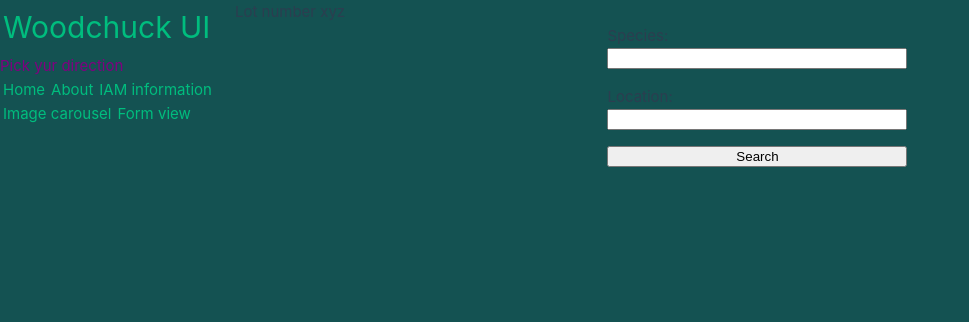
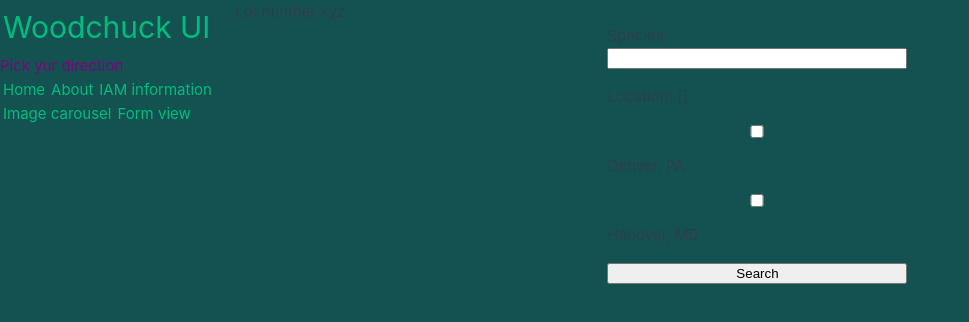
Before and after one commit to marsaviator-blip/woodchuck, a Vue app in the folder ui/: page /formview in a window 1280 px wide. Shown: the top 322 px of the page, without its empty margins (0-969 px from the left). Built offline with nearby package versions, Linux system fonts and the light colour scheme; no server answers.

Commit message:
update to FormView

```diff
--- a/ui/src/views/FormView.vue
+++ b/ui/src/views/FormView.vue
@@ -5,21 +5,29 @@
             <input type="text" id="species" v-model="formData.species" required />
         </div>
         <div>
-      <label for="location">Location:</label>
-      <input type="text" id="location" v-model="formData.password" required />
+            <div>Location: {{ checkedLocations }}</div>
+</div>
+<div class="locationGroup">
+            <input type="checkbox" id="PA" value="PA" v-model="checkedLocations" />
+            <label for="PA">Denver, PA</label>
+
+            <input type="checkbox" id="MD" value="MD" v-model="checkedLocations" />
+            <label for="MD">Hanover, MD</label>
         </div>
         <button type="submit">Search</button>
     </form>
 </template>
 
-<script setup>
-import { reactive } from 'vue'; // Import reactive for complex data types
+<script setup lang="ts">
+import { ref,reactive } from 'vue'; // Import reactive for complex data types
 
 // Define form data as a reactive object
 const formData = reactive({
-  email: '',
-  password: ''
+    species: '',
+    checkedLocations: [] // This will hold the values of the checked checkboxes
 });
+
+const checkedLocations = ref([]);
 
 // Handle the form submission logic
 const handleSubmit = () => {
@@ -44,8 +52,8 @@ const handleSubmit = () => {
     */
 
     // Clear the form fields after submission (optional)
-  formData.email = '';
-  formData.password = '';
+    formData.species = '';
+    //formData.password = '';
 };
 </script>
 
@@ -62,4 +70,9 @@ const handleSubmit = () => {
     display: flex;
     flex-direction: column;
 }
+.locationGroup {
+    display: flex;
+    flex-direction: columm;
+    gap: 1rem;
+}
 </style>
```
Lines whose indentation alone changed are shown as unchanged.
